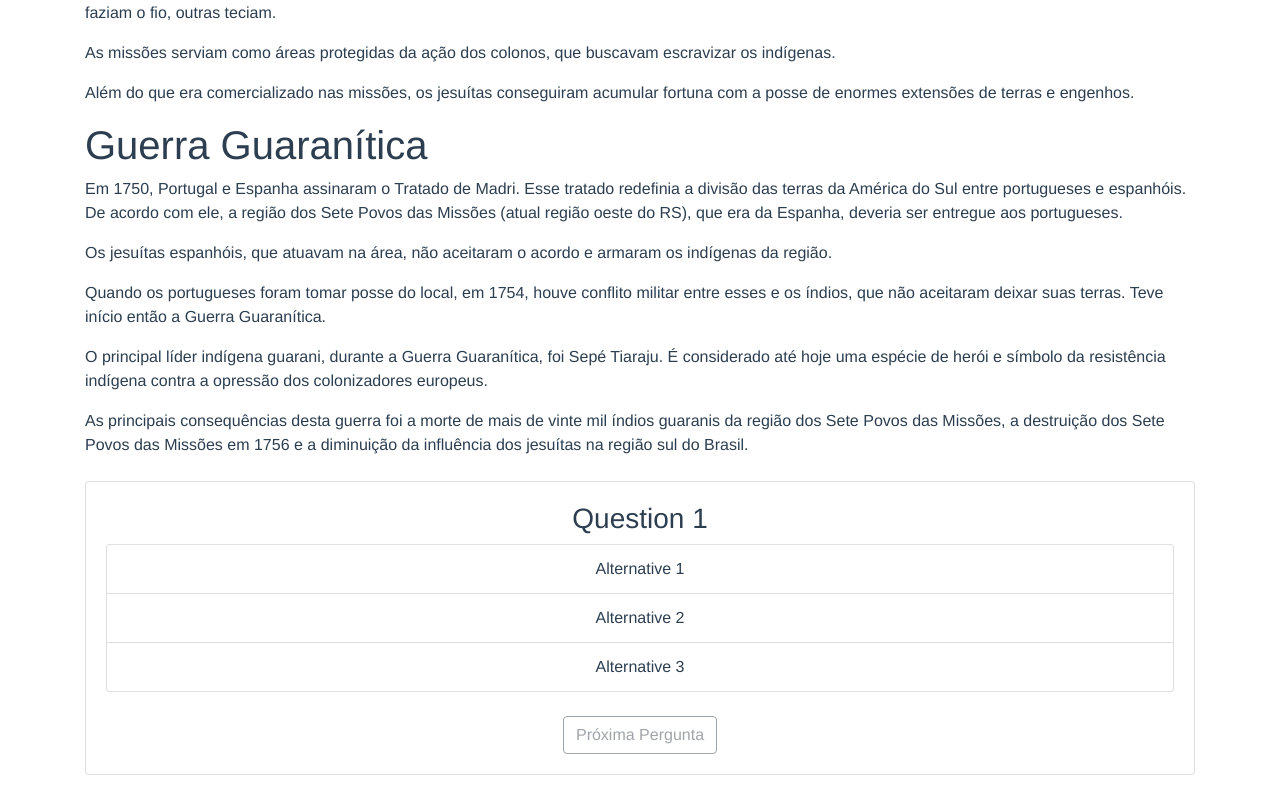
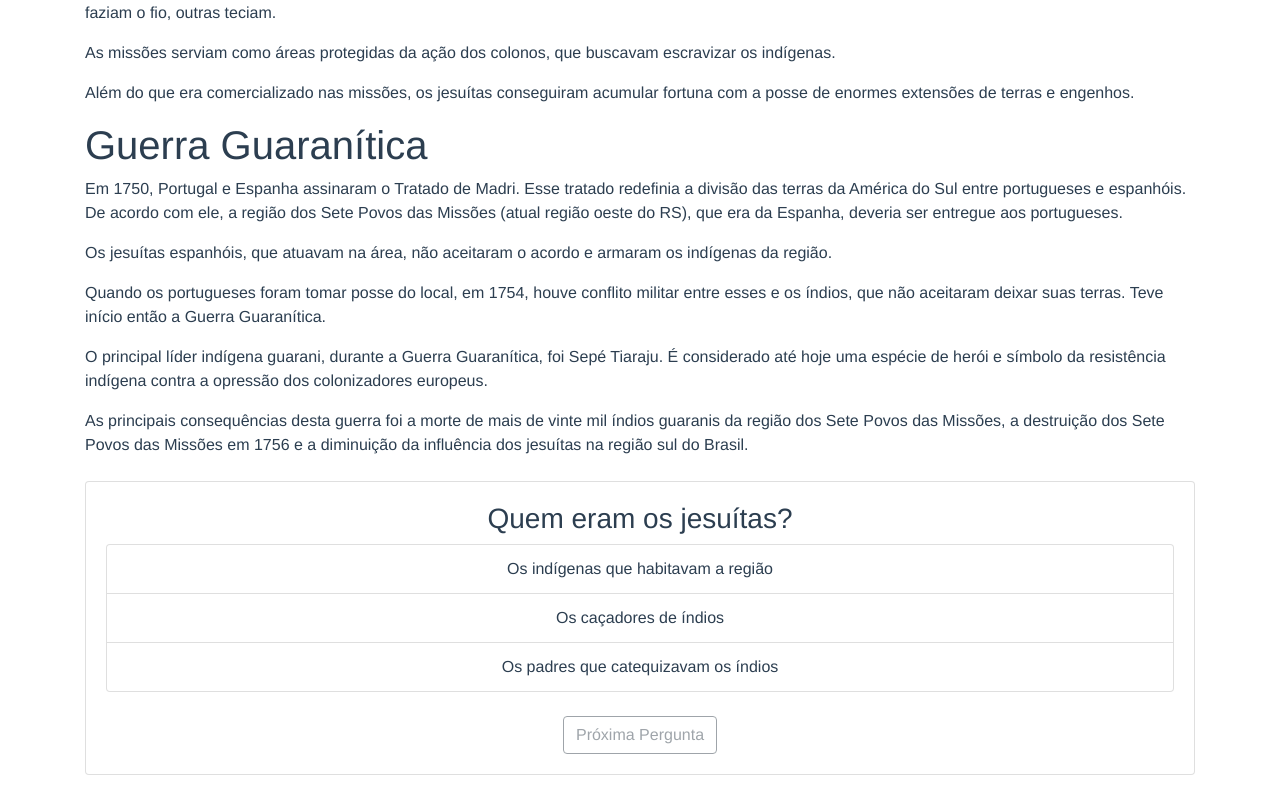
Before and after one commit to MacPardo/hfs, a Vue app: page / in a window 1280 px wide. Shown: the part 1156-1955 px from the top of the page. Built offline with nearby package versions, Linux system fonts and the light colour scheme.

Commit message:
Adicionei algumas questões

```diff
--- a/src/components/quiz/questions.js
+++ b/src/components/quiz/questions.js
@@ -1,25 +1,25 @@
 export default [{
-  title: "Question 1",
+  title: "Quem eram os jesuítas?",
   alternatives: [{
-    text: "Alternative 1",
+    text: "Os indígenas que habitavam a região",
     correct: false
   }, {
-    text: "Alternative 2",
+    text: "Os caçadores de índios",
     correct: false
   }, {
-    text: "Alternative 3",
+    text: "Os padres que catequizavam os índios",
     correct: true
   }]
 }, {
-  title: "Question 2",
+  title: "Como os povos das missões se sustentavam",
   alternatives: [{
-    text: "alt 1",
+    text: "Pelo comércio com os impérios",
     correct: false
   }, {
-    text: "alt 2",
+    text: "Pela produção agrícola",
+    correct: true
+  }, {
+    text: "Pela caça de animais",
     correct: false
-  }, {
-    text: "alt 3",
-    correct: true
   }]
 }];
```
